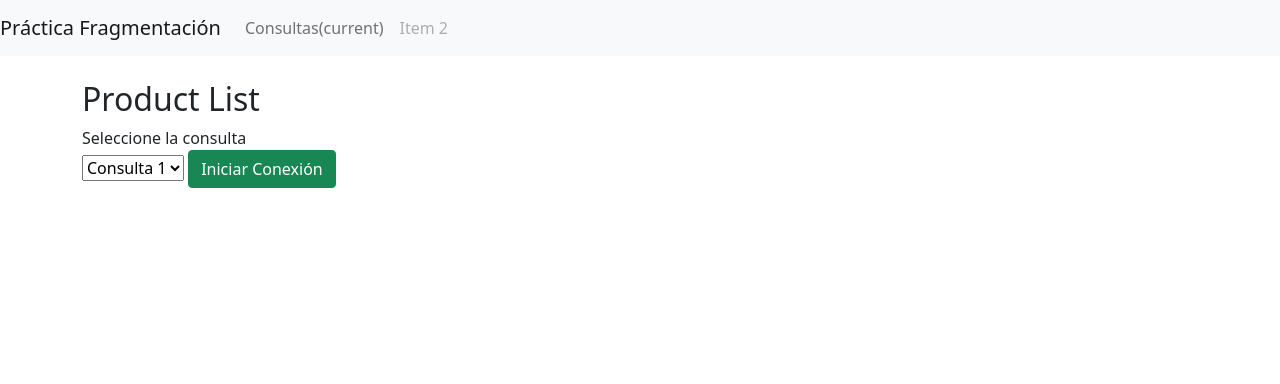
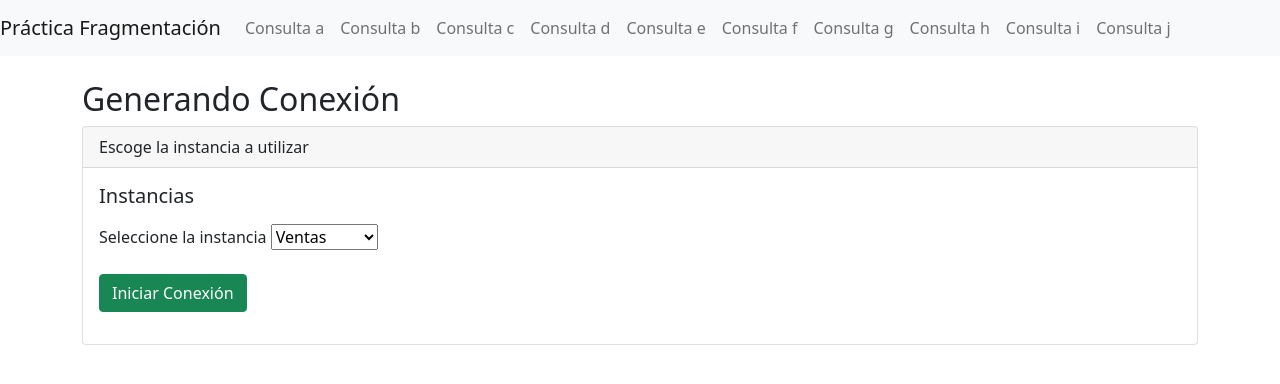
Before and after one commit to AdanNegrete/ConexionSQLPython, a Flask app: page / in a window 1280 px wide. Shown: the top 384 px of the page. Run offline with Flask 2, Linux system fonts and the light colour scheme.

Commit message:
Updt : header.html & index.html

```diff
--- a/Server.py
+++ b/Server.py
@@ -1,4 +1,4 @@
-from flask import Flask, render_template, request, redirect, url_for
+from flask import Flask, render_template, request, redirect, url_for, flash
 import pyodbc
 
 Server = Flask(__name__)
--- a/templates/header.html
+++ b/templates/header.html
@@ -18,10 +18,34 @@
             <div id="my-nav" class="collapse navbar-collapse">
                 <ul class="navbar-nav mr-auto">
                     <li class="nav-item active">
-                        <a class="nav-link" href="{{url_for('Index')}}">Consultas<span class="sr-only">(current)</span></a>
+                        <a class="nav-link" href="{{url_for('Index')}}">Consulta a</a>
                     </li>
                     <li class="nav-item">
-                        <a class="nav-link disabled" href="#" tabindex="-1" aria-disabled="true">Item 2</a>
+                        <a class="nav-link" href="#" >Consulta b</a>
+                    </li>
+                    <li class="nav-item active">
+                        <a class="nav-link" href="{{url_for('Index')}}">Consulta c</a>
+                    </li>
+                    <li class="nav-item active">
+                        <a class="nav-link" href="{{url_for('Index')}}">Consulta d</a>
+                    </li>
+                    <li class="nav-item active">
+                        <a class="nav-link" href="{{url_for('Index')}}">Consulta e</a>
+                    </li>
+                    <li class="nav-item active">
+                        <a class="nav-link" href="{{url_for('Index')}}">Consulta f</a>
+                    </li>
+                    <li class="nav-item active">
+                        <a class="nav-link" href="{{url_for('Index')}}">Consulta g</a>
+                    </li>
+                    <li class="nav-item active">
+                        <a class="nav-link" href="{{url_for('Index')}}">Consulta h</a>
+                    </li>
+                    <li class="nav-item active">
+                        <a class="nav-link" href="{{url_for('Index')}}">Consulta i</a>
+                    </li>
+                    <li class="nav-item active">
+                        <a class="nav-link" href="{{url_for('Index')}}">Consulta j</a>
                     </li>
                 </ul>
             </div>
--- a/templates/index.html
+++ b/templates/index.html
@@ -1,18 +1,35 @@
 {% include 'header.html' %}
     <br/>
 
-    <h2>Product List</h2>
+    <h2>Generando Conexión</h2>
     <form id="formulario" method="post" action="/listex">
-        <label for="Consulta">Seleccione la consulta</label> <br/>
-        <select id="Consulta" name="Consulta">
-            <option  value="01">Consulta 1</option>
-            <option  value="02">Consulta 2</option>
-            <option  value="03">Consulta 3</option>
-            <option  value="04">Consulta 4</option>
-            <option  value="05">Consulta 5</option>
-        </select>
-        <button type="submit" class="btn btn-success">
-            Iniciar Conexión
-        </button>
+
+        <div class="card">
+            <div class="card-header">
+                Escoge la instancia a utilizar
+            </div>
+            <div class="card-body">
+                <h5 class="card-title">Instancias</h5>
+                <p class="card-text">
+
+                    <div class="form-group">
+                        <label for="Consulta">Seleccione la instancia</label>
+                        <select id="Consulta" name="Consulta">
+                            <option  value="01">Ventas</option>
+                            <option  value="02">Producción</option>
+                            <option  value="03">Otros</option>
+                        </select>
+                    </div>
+                    <br/>
+                    <div class="form-group">
+                        <button type="submit" class="btn btn-success">
+                            Iniciar Conexión
+                        </button>
+                    </div>
+
+                </p>
+            </div>
+        </div>
+
     </form>
 {% include 'footer.html' %}
```
